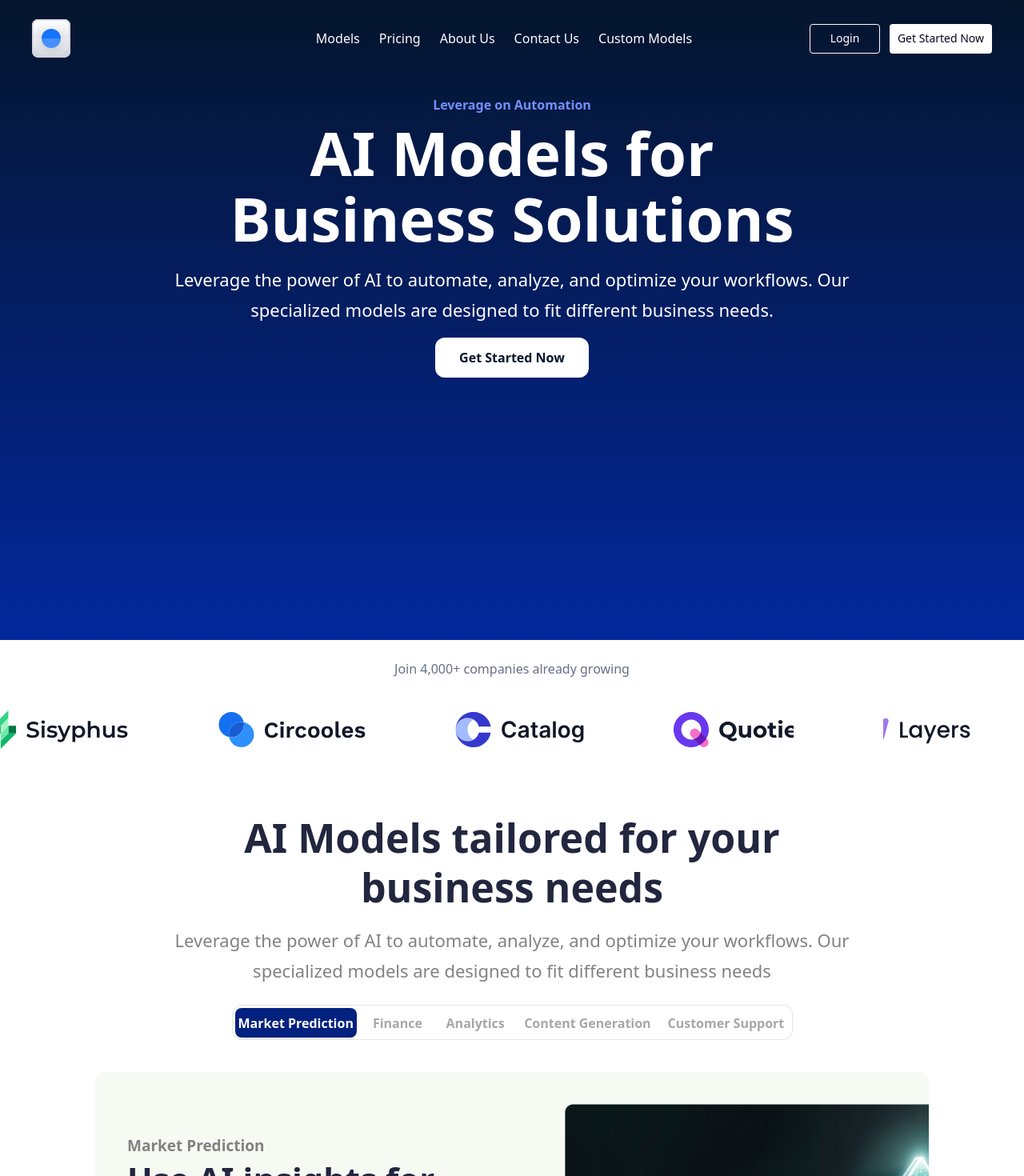
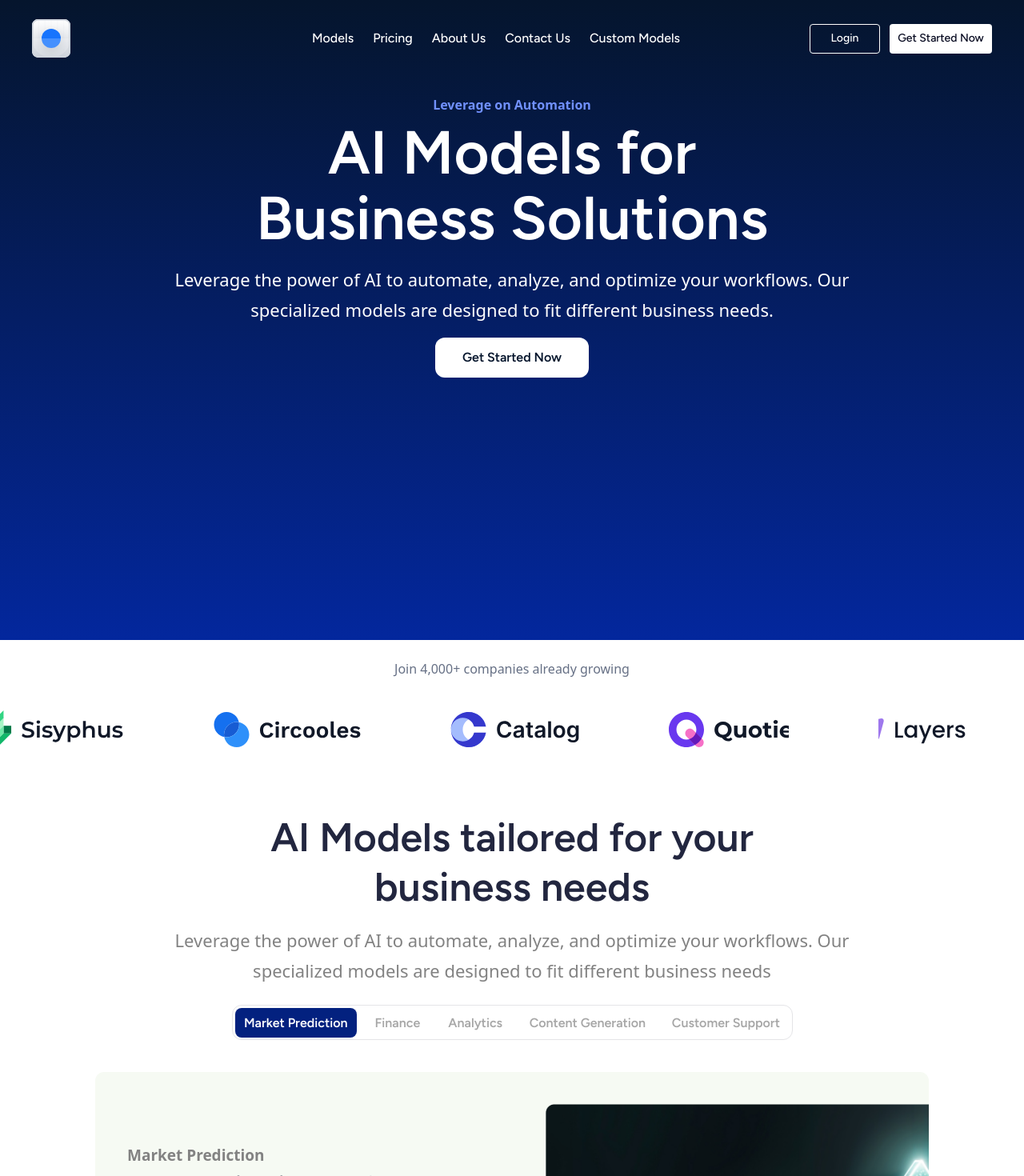
Before and after one commit to cyndylove1/Ai-Models, a React (Vite) app: page / in a window 1280 px wide. Shown: the top 1470 px of the page at 80% size. Built offline with nearby package versions, Linux system fonts and the light colour scheme.

Commit message:
intial commit

```diff
--- a/src/App.css
+++ b/src/App.css
@@ -1,3 +1,5 @@
+@import url('https://fonts.googleapis.com/css2?family=Figtree:ital,wght@0,300..900;1,300..900&display=swap');
+@import url("https://fonts.googleapis.com/css2?family=Plus+Jakarta+Sans:ital,wght@0,200..800;1,200..800&display=swap");
 
 .hero-section {
   background: linear-gradient(to bottom, #05152d, #03279d);
--- a/src/components/Analytics.tsx
+++ b/src/components/Analytics.tsx
@@ -9,7 +9,7 @@ export default function Analytics() {
             <h6 className="text-[19px] pt-4 md:pt-0 font-[600] text-[#828282] leading-[100%]">
               Data Analytics
             </h6>
-            <h2 className="lg:text-[42px] text-[32px] font-[600] text-[#22263F] w-full md:w-[80%]">
+            <h2 className="lg:text-[42px] font-[figtree] text-[32px] font-[600] text-[#22263F] w-full md:w-[80%]">
               Transform data into insights with AI analytics that enhance
               decisions.
             </h2>
--- a/src/components/Buttons.tsx
+++ b/src/components/Buttons.tsx
@@ -14,7 +14,7 @@ export default function Buttons({
   return (
     <button
       type={type}
-      className={`h-[37px] flex items-center justify-center ${className || ""}`}
+      className={`h-[37px] flex items-center font-[figtree] justify-center ${className || ""}`}
       onClick={onClick}
     >
       {text}
--- a/src/components/Content.tsx
+++ b/src/components/Content.tsx
@@ -9,7 +9,7 @@ export default function Content() {
             <h6 className="text-[19px] pt-4 md:pt-0 font-[600] text-[#828282] leading-[100%]">
               Content Generation
             </h6>
-            <h2 className="lg:text-[42px] text-[32px] font-[600] text-[#22263F] w-full md:w-[80%]">
+            <h2 className="lg:text-[42px]  font-[figtree] text-[32px] font-[600] text-[#22263F] w-full md:w-[80%]">
               Create quality content easily with AI that knows your brand and
               audience.
             </h2>
--- a/src/components/CustomerSupport.tsx
+++ b/src/components/CustomerSupport.tsx
@@ -9,7 +9,7 @@ export default function CustomerSupport() {
             <h6 className="text-[19px] pt-4 md:pt-0 font-[600] text-[#828282] leading-[100%]">
               Customer Support
             </h6>
-            <h2 className="lg:text-[42px] text-[32px] font-[600] text-[#22263F] w-full ">
+            <h2 className="lg:text-[42px]  font-[figtree] text-[32px] font-[600] text-[#22263F] w-full ">
               Use AI chatbots for instant, personalized customer
               support.
             </h2>
--- a/src/components/Finance.tsx
+++ b/src/components/Finance.tsx
@@ -9,7 +9,7 @@ export default function Finance() {
             <h6 className="text-[19px] pt-4 md:pt-0 font-[600] text-[#828282] leading-[100%]">
               Finance
             </h6>
-            <h2 className="lg:text-[42px] text-[32px] font-[600] w-full text-[#22263F] md:w-[80%]">
+            <h2 className="lg:text-[42px]  font-[figtree] text-[32px] font-[600] w-full text-[#22263F] md:w-[80%]">
               Our AI models analyze financial data for confident investments.
             </h2>
             <Buttons
--- a/src/components/MarketPrediction.tsx
+++ b/src/components/MarketPrediction.tsx
@@ -9,9 +9,8 @@ export default function MarketPrediction() {
             <h6 className="text-[19px] pt-4 md:pt-0 font-[600] text-[#828282] leading-[100%]">
               Market Prediction
             </h6>
-            <h2 className="lg:text-[42px] text-[32px] w-full font-[600] text-[#22263F]">
-              Use AI insights for smarter business decisions and
-              stay
+            <h2 className="lg:text-[42px] font-[figtree] text-[32px] w-full font-[600] text-[#22263F]">
+              Use AI insights for smarter business decisions and stay
               competitive.
             </h2>
             <Buttons
--- a/src/components/Navbar.tsx
+++ b/src/components/Navbar.tsx
@@ -6,7 +6,7 @@ export default function Navbar() {
   const [isOpen, setIsOpen] = useState(false);
   return (
     <>
-      <div className=" justify-between lg:flex hidden items-center px-10 pt-6 ">
+      <div className=" justify-between lg:flex hidden items-center px-10 pt-6">
         {/* logo */}
         <div>
           <span>
@@ -157,20 +157,20 @@ export default function Navbar() {
           </span>
         </div>
         <div>
-          <ul className="list-none flex gap-[24px] justify-center pl-[160px]">
-            <li className="text-[16px] leading-[100%] text-white font-[500]">
+          <ul className="list-none flex gap-[24px] justify-center pl-[140px]">
+            <li className="text-[16px]  font-[figtree] leading-[100%] text-white font-[500]">
               Models
             </li>
-            <li className="text-[16px] leading-[100%] text-white font-[500]">
+            <li className="text-[16px] font-[figtree] leading-[100%] text-white font-[500]">
               Pricing
             </li>
-            <li className="text-[16px] leading-[100%] text-white font-[500]">
+            <li className="text-[16px] font-[figtree] leading-[100%] text-white font-[500]">
               About Us
             </li>
-            <li className="text-[16px] leading-[100%] text-white font-[500]">
+            <li className="text-[16px]  font-[figtree] leading-[100%] text-white font-[500]">
               Contact Us
             </li>
-            <li className="text-[16px] leading-[100%] text-white font-[500]">
+            <li className="text-[16px]  font-[figtree] leading-[100%] text-white font-[500]">
               Custom Models
             </li>
           </ul>
@@ -360,7 +360,7 @@ export default function Navbar() {
             ].map((item, index) => (
               <li
                 key={index}
-                className="text-[16px] text-white font-[500] cursor-pointer"
+                className="text-[16px]  font-[figtree] text-white font-[500] cursor-pointer"
               >
                 {item}
               </li>
--- a/src/pages/CompanyLogo/index.tsx
+++ b/src/pages/CompanyLogo/index.tsx
@@ -307,7 +307,7 @@ export default function CompanyLogo() {
   return (
     <>
       <div>
-        <h6 className="text-center pt-6 pb-10 text-[#667085] text-[16px] leading-[24px] font-[500]">
+        <h6 className="text-center pt-6 pb-10 font-[Plus Jakarta Sans] text-[#667085] font-['figtree] text-[16px] leading-[24px] font-[500]">
           Join 4,000+ companies already growing
         </h6>
         <div className="">
--- a/src/pages/Hero/index.tsx
+++ b/src/pages/Hero/index.tsx
@@ -12,7 +12,7 @@ export default function Hero() {
             <h6 className="text-[#7191FF] pt-10 text-center text-[16px] leading-[38px] font-[700]">
               Leverage on Automation
             </h6>
-            <h2 className="text-white text-center text-[50px] md:text-[76px] leading-[82px] font-[600]">
+            <h2 className="text-white text-center font-[figtree] text-[50px] md:text-[76px] leading-[82px] font-[600]">
               AI Models for <br />  Business Solutions
             </h2>
             <h5 className="text-white text-center px-2 md:text-[22px] text-[20px] leading-[38px] font-[500] py-4 lg:w-[70%] mx-auto">
--- a/src/pages/Models/index.tsx
+++ b/src/pages/Models/index.tsx
@@ -13,10 +13,10 @@ export default function Models() {
   return (
     <>
       <div className="text-center">
-        <h2 className="pt-20 text-[50px] leading-[62px] font-[600] text-[#22263F]">
+        <h2 className="pt-20 text-[50px] leading-[62px]  font-[figtree]  font-[600] text-[#22263F]">
           AI Models tailored for your <br /> business needs
         </h2>
-        <h5 className="md:text-[22px] text-[20px] leading-[38px] font-[500] lg:w-[70%] px-2 mx-auto text-[#828282] pt-4 pb-6">
+        <h5 className="md:text-[22px] text-[20px] font-[Plus Jakarta Sans] leading-[38px] font-[500] lg:w-[70%] px-2 mx-auto text-[#828282] pt-4 pb-6">
           Leverage the power of AI to automate, analyze, and optimize your
           workflows. Our specialized models are designed to fit different
           business needs
@@ -29,7 +29,7 @@ export default function Models() {
             type="button"
             onClick={() => setActiveButton("Market Prediction")}
             text="Market Prediction"
-            className={`rounded-[8px] w-[158px] transition-all duration-300 ease-in-out m-[3px] h-[36px] text-[16px] font-[600] ${
+            className={`rounded-[8px] w-[158px] font-[figtree] transition-all duration-300 ease-in-out m-[3px] h-[36px] text-[16px] font-[600] ${
               activeButton === "Market Prediction"
                 ? "bg-[#03217f] text-white"
                 : "text-[#A7A7A7]"
@@ -42,7 +42,7 @@ export default function Models() {
             type="button"
             onClick={() => setActiveButton("Finance")}
             text="Finance"
-            className={`rounded-[8px] transition-all duration-300 ease-in-out w-[85px] m-[3px] h-[36px]  font-[600] ${
+            className={`rounded-[8px] transition-all  font-[figtree] duration-300 ease-in-out w-[85px] m-[3px] h-[36px]  font-[600] ${
               activeButton === "Finance"
                 ? "bg-[#03217f] text-white"
                 : "text-[#A7A7A7]"
@@ -52,7 +52,7 @@ export default function Models() {
             type="button"
             onClick={() => setActiveButton("Analytics")}
             text="Analytics"
-            className={`rounded-[8px] w-[96px] transition-all duration-300 ease-in-out m-[3px] h-[36px] font-[600] ${
+            className={`rounded-[8px] w-[96px]  font-[figtree] transition-all duration-300 ease-in-out m-[3px] h-[36px] font-[600] ${
               activeButton === "Analytics"
                 ? "bg-[#03217f] text-white"
                 : "text-[#A7A7A7]"
@@ -62,7 +62,7 @@ export default function Models() {
             type="button"
             onClick={() => setActiveButton("Content Generation")}
             text="Content Generation"
-            className={`rounded-[8px] w-[174px] m-[3px] h-[36px] transition-all duration-300 ease-in-out font-[600] ${
+            className={`rounded-[8px] w-[174px]  font-[figtree] m-[3px] h-[36px] transition-all duration-300 ease-in-out font-[600] ${
               activeButton === "Content Generation"
                 ? "bg-[#03217f] text-white"
                 : "text-[#A7A7A7]"
@@ -72,7 +72,7 @@ export default function Models() {
             type="button"
             text="Customer Support"
             onClick={() => setActiveButton("Customer Support")}
-            className={`rounded-[8px] w-[164px] transition-all duration-300 ease-in-out m-[3px] h-[36px] font-[600] ${
+            className={`rounded-[8px] w-[164px]  font-[figtree] transition-all duration-300 ease-in-out m-[3px] h-[36px] font-[600] ${
               activeButton === "Customer Support"
                 ? "bg-[#03217f] text-white"
                 : "text-[#A7A7A7]"
```
Also changed, not shown: 1 other file (tests, documents, lock files or other folders).
